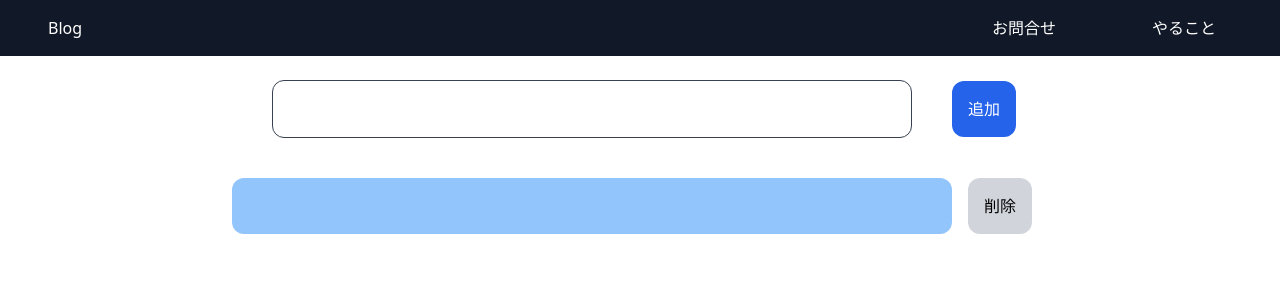
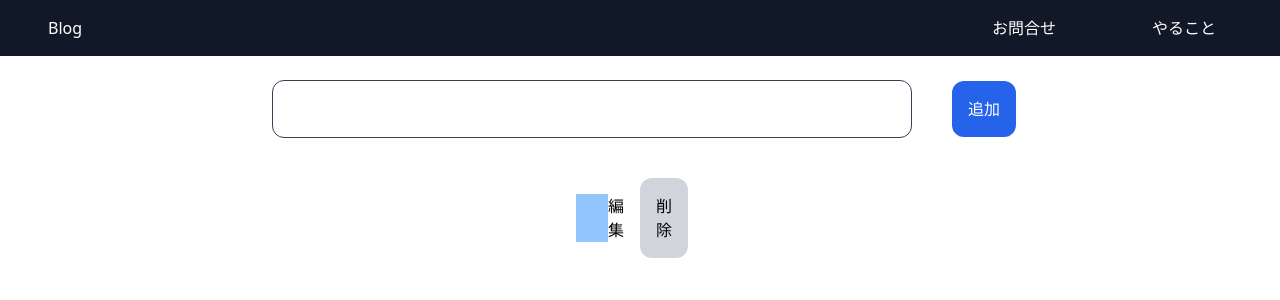
Before and after one commit to Tomoe-Yoko/test-app, a React (Create React App) app: page /Todo in a window 1280 px wide. Both pictures are taken after a click on the button "追加". Shown: the top 300 px of the page. Built offline with nearby package versions, Linux system fonts and the light colour scheme.

Commit message:
編集機能追加、CSS未だ

```diff
--- a/src/components/Todo.js
+++ b/src/components/Todo.js
@@ -3,15 +3,32 @@ import React, { useState } from "react";
 const Todo = () => {
   const [inputText, setInputText] = useState("");
   const [todoList, setTodoList] = useState([]);
+  const [editIndex, setEditIndex] = useState(null);
+  const [editText, setEditText] = useState("");
 
   const change = (e) => setInputText(e.target.value);
-  const add = (e) => {
+  const add = () => {
     setTodoList([...todoList, { text: inputText }]);
     setInputText("");
   };
 
   const remove = (index) => {
     setTodoList(todoList.filter((_, i) => i !== index));
+  };
+  const edit = (index) => {
+    setEditIndex(index);
+    setEditText(todoList[index].text);
+  };
+
+  const save = (index) => {
+    const updateTodoList = [...todoList];
+    updateTodoList[index].text = editText;
+    setTodoList(updateTodoList);
+    setEditIndex(null);
+    setEditText("");
+  };
+  const editChange = (e) => {
+    setEditText(e.target.value);
   };
 
   return (
@@ -37,9 +54,18 @@ const Todo = () => {
           <ol>
             {todoList.map((todo, index) => (
               <li key={index} className="flex justify-center mx-auto w-3/4">
-                <div className="w-3/4  my-4 p-4 text-xl bg-blue-300 list-decimal rounded-xl">
+                {editIndex === index ? (
+                  <div className="flex w-full justify-between">
+                    <input type="text" value={editText} onChange={editChange} />
+                    <button onClick={() => save(index)}>保存</button>
+                  </div>
+                ) : (
+                  <div className="flex items-center">
+                    <div className="h-12 pt-4 w-3/4 bg-blue-300">
                       {todo.text}
                     </div>
+                    <div className="flex w-3/4 justify-between">
+                      <button onClick={() => edit(index)}>編集</button>
                       <button
                         onClick={() => remove(index)}
                         className="p-4 bg-gray-300
@@ -47,6 +73,9 @@ const Todo = () => {
                       >
                         削除
                       </button>
+                    </div>
+                  </div>
+                )}
               </li>
             ))}
           </ol>
```
Lines whose indentation alone changed are shown as unchanged.
